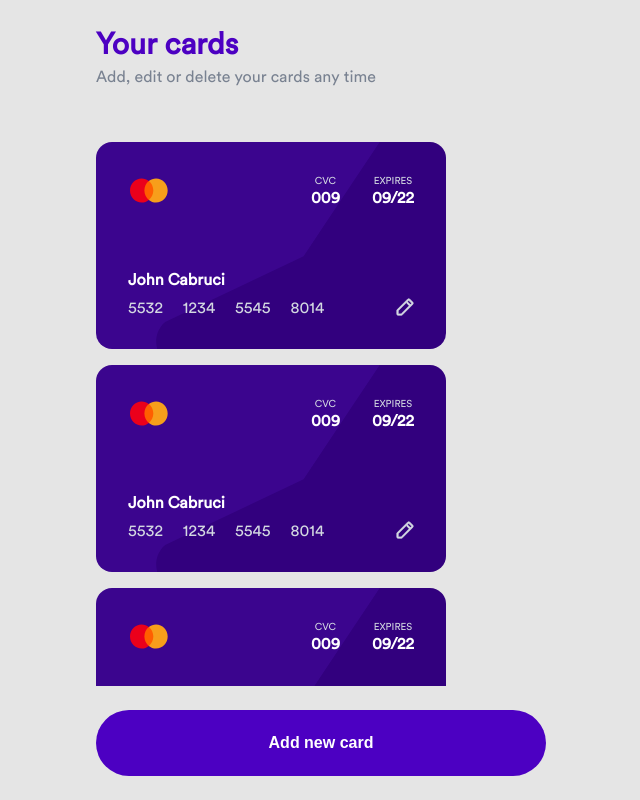
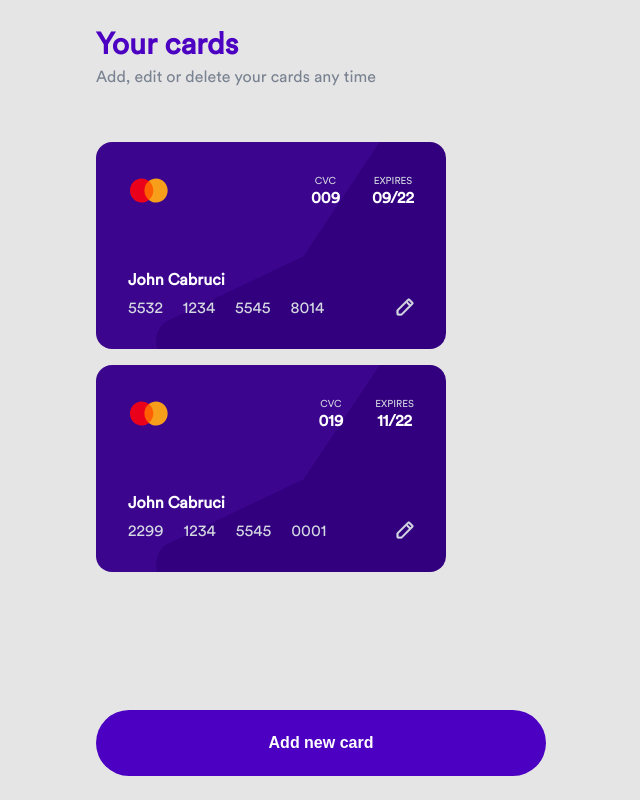
Before and after one commit to MaciejWisniewski/payment-manager-ui, a React (Create React App) app: page / in a window 1280 px wide. Shown: the whole page, without its empty margins (319-959 px from the left). Built offline with nearby package versions, Linux system fonts and the light colour scheme.

Commit message:
Create BankCardStore

```diff
--- a/package.json
+++ b/package.json
@@ -15,6 +15,8 @@
     "@types/react": "^18.0.0",
     "@types/react-dom": "^18.0.0",
     "formik": "^2.2.9",
+    "mobx": "^6.6.0",
+    "mobx-react-lite": "^3.4.0",
     "react": "^18.2.0",
     "react-dom": "^18.2.0",
     "react-is": "^18.2.0",
--- a/src/components/BankCard.tsx
+++ b/src/components/BankCard.tsx
@@ -77,14 +77,14 @@ const CardNumber = styled('div')`
 
 interface BankCardProps {
   cvc: string;
-  expires: Date;
+  expiryDate: Date;
   fullName: string;
   cardNumber: string;
 }
 
 const BankCard: React.FC<BankCardProps> = ({
   cvc,
-  expires,
+  expiryDate,
   fullName,
   cardNumber,
 }) => {
@@ -105,8 +105,8 @@ const BankCard: React.FC<BankCardProps> = ({
     return cardNumber.trim().replace(/\d{4}(?=.)/g, '$& ');
   };
 
-  const formatExpires = (expires: Date) => {
-    return expires.toLocaleDateString('en-US', {
+  const formatExpires = (expiryDate: Date) => {
+    return expiryDate.toLocaleDateString('en-US', {
       month: '2-digit',
       year: '2-digit',
     });
@@ -128,7 +128,7 @@ const BankCard: React.FC<BankCardProps> = ({
           </CvcBox>
           <div>
             <UpperRowLabel>EXPIRES</UpperRowLabel>
-            <UpperRowValue>{formatExpires(expires)}</UpperRowValue>
+            <UpperRowValue>{formatExpires(expiryDate)}</UpperRowValue>
           </div>
         </FlexBox>
       </UpperRow>
--- a/src/components/BankCardList.tsx
+++ b/src/components/BankCardList.tsx
@@ -3,6 +3,8 @@ import { styled } from '@mui/system';
 import BankCard from './BankCard';
 import { grey, purple } from '../styles/colors';
 import Button from './common/Button';
+import { useBankCardStore } from '../stores/bankCardStore';
+import { observer } from 'mobx-react-lite';
 
 const Root = styled('div')`
   width: 100%;
@@ -40,40 +42,29 @@ interface BankCardListProps {
   onAddNewCardClick: () => void;
 }
 
-const BankCardList: React.FC<BankCardListProps> = ({ onAddNewCardClick }) => {
+const BankCardList: React.FC<BankCardListProps> = observer(
+  ({ onAddNewCardClick }) => {
+    const bankCardStore = useBankCardStore();
+
     return (
       <Root>
         <Header>Your cards</Header>
         <SubHeader>Add, edit or delete your cards any time</SubHeader>
         <Cards>
+          {bankCardStore.bankCards.map((card) => (
             <BankCard
-          cvc="009"
-          expires={new Date(2022, 8)}
-          fullName="John Cabruci"
-          cardNumber="5532123455458014"
+              key={card.cardNumber}
+              cvc={card.cvc}
+              expiryDate={card.expiryDate}
+              fullName={card.fullName}
+              cardNumber={card.cardNumber}
             />
-        <BankCard
-          cvc="009"
-          expires={new Date(2022, 8)}
-          fullName="John Cabruci"
-          cardNumber="5532123455458014"
-        />
-        <BankCard
-          cvc="009"
-          expires={new Date(2022, 8)}
-          fullName="John Cabruci"
-          cardNumber="5532123455458014"
-        />
-        <BankCard
-          cvc="009"
-          expires={new Date(2022, 8)}
-          fullName="John Cabruci"
-          cardNumber="5532123455458014"
-        />
+          ))}
         </Cards>
         <Button label="Add new card" onClick={onAddNewCardClick} />
       </Root>
     );
-};
+  }
+);
 
 export default BankCardList;
--- /dev/null
+++ b/src/stores/bankCardStore.ts
@@ -0,0 +1,30 @@
+import { createContext, useContext } from 'react';
+import { makeObservable, observable } from 'mobx';
+import { BankCard } from '../types/bankCard';
+
+class BankCardStore {
+  bankCards: BankCard[] = [
+    {
+      cvc: '009',
+      expiryDate: new Date(2022, 8),
+      fullName: 'John Cabruci',
+      cardNumber: '5532123455458014',
+    },
+    {
+      cvc: '019',
+      expiryDate: new Date(2022, 10),
+      fullName: 'John Cabruci',
+      cardNumber: '2299 1234 5545 0001',
+    },
+  ];
+
+  constructor() {
+    makeObservable(this, {
+      bankCards: observable,
+    });
+  }
+}
+
+const bankCardContext = createContext(new BankCardStore());
+
+export const useBankCardStore = () => useContext(bankCardContext);
--- /dev/null
+++ b/src/types/bankCard.ts
@@ -0,0 +1,6 @@
+export type BankCard = {
+  cvc: string;
+  expiryDate: Date;
+  fullName: string;
+  cardNumber: string;
+};
```
Also changed, not shown: 1 other file (tests, documents, lock files or other folders). Lines whose indentation alone changed are shown as unchanged.
